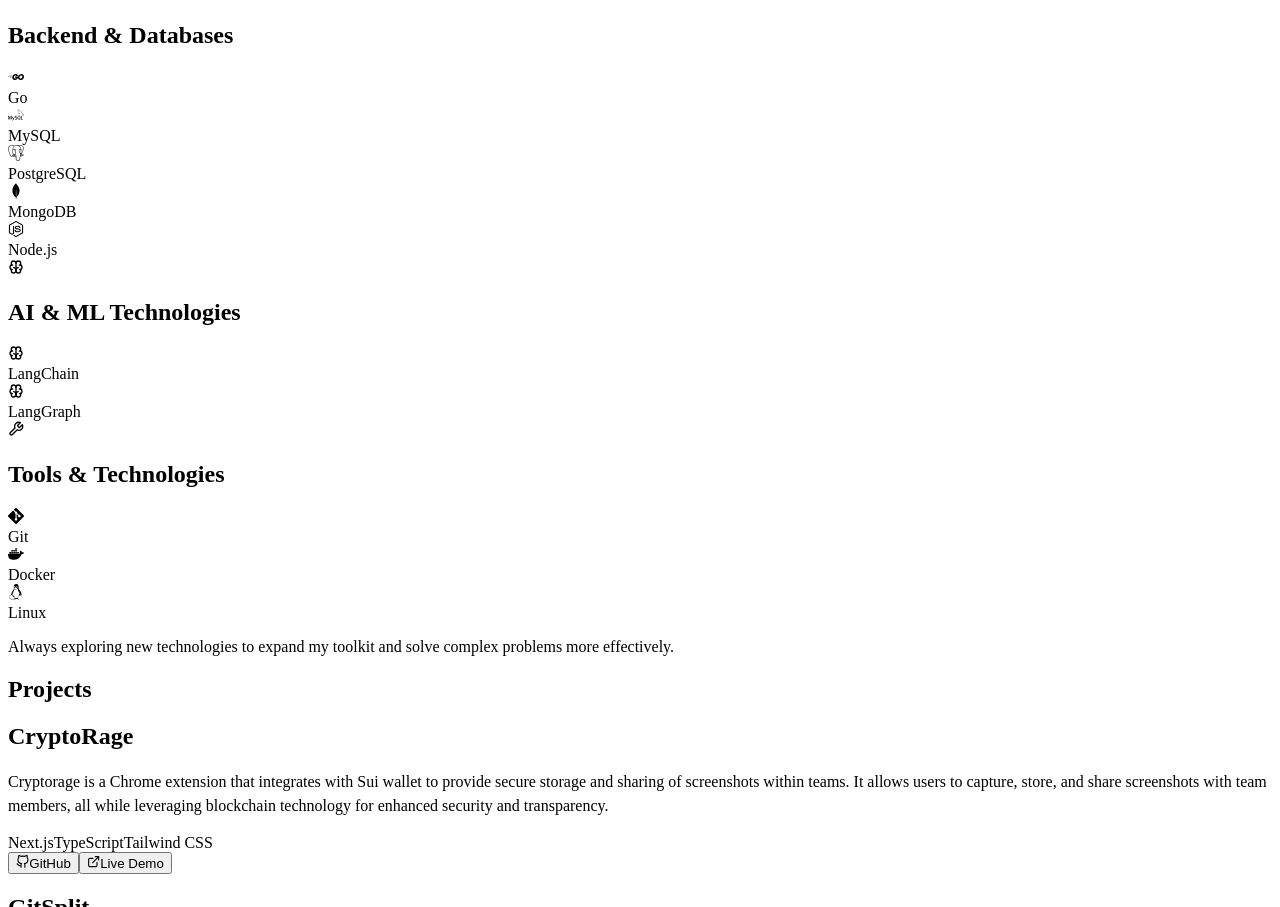
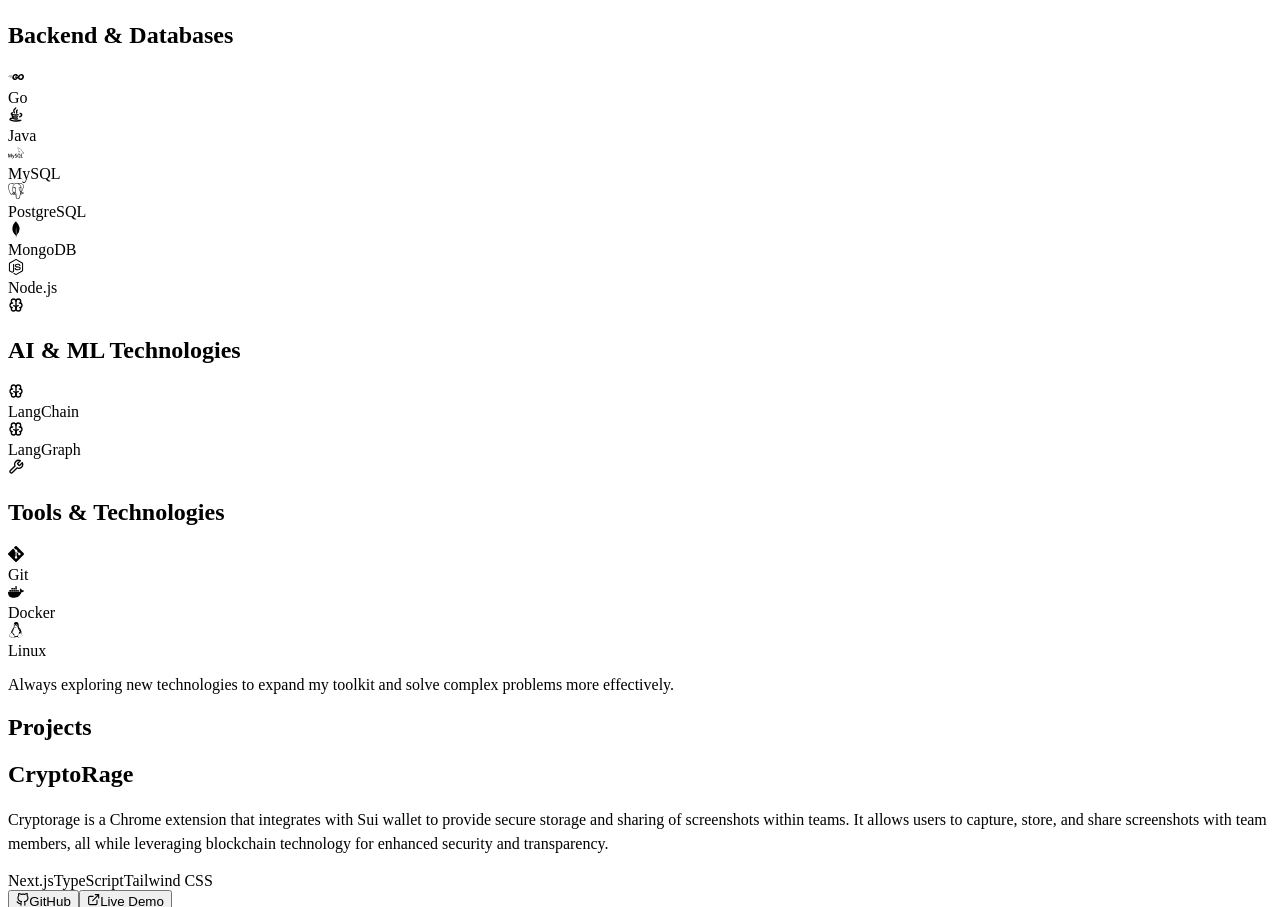
Before and after one commit to Rushikeshnimkar/portfolio2025, a Next.js app: page / in a window 1280 px wide. Shown: the part 5757-6664 px from the top of the page. Built offline with nearby package versions, Linux system fonts and the light colour scheme.

Commit message:
Skill list update

```diff
--- a/app/skills/page.tsx
+++ b/app/skills/page.tsx
@@ -16,6 +16,7 @@
   SiMongodb,
   SiNodedotjs,
 } from "react-icons/si";
+import { RiJavaLine } from "react-icons/ri";
 import { FiCode, FiDatabase, FiTool } from "react-icons/fi";
 import { TbBrain } from "react-icons/tb";
 
@@ -32,6 +33,7 @@
   ],
   "Backend & Databases": [
     { name: "Go", icon: <SiGo className="text-[#00ADD8]" /> },
+    { name: "Java", icon: <RiJavaLine className="text-[#ED8B00]" /> },
     { name: "MySQL", icon: <SiMysql className="text-[#4479A1]" /> },
     { name: "PostgreSQL", icon: <SiPostgresql className="text-[#336791]" /> },
     { name: "MongoDB", icon: <SiMongodb className="text-[#47A248]" /> },
```
